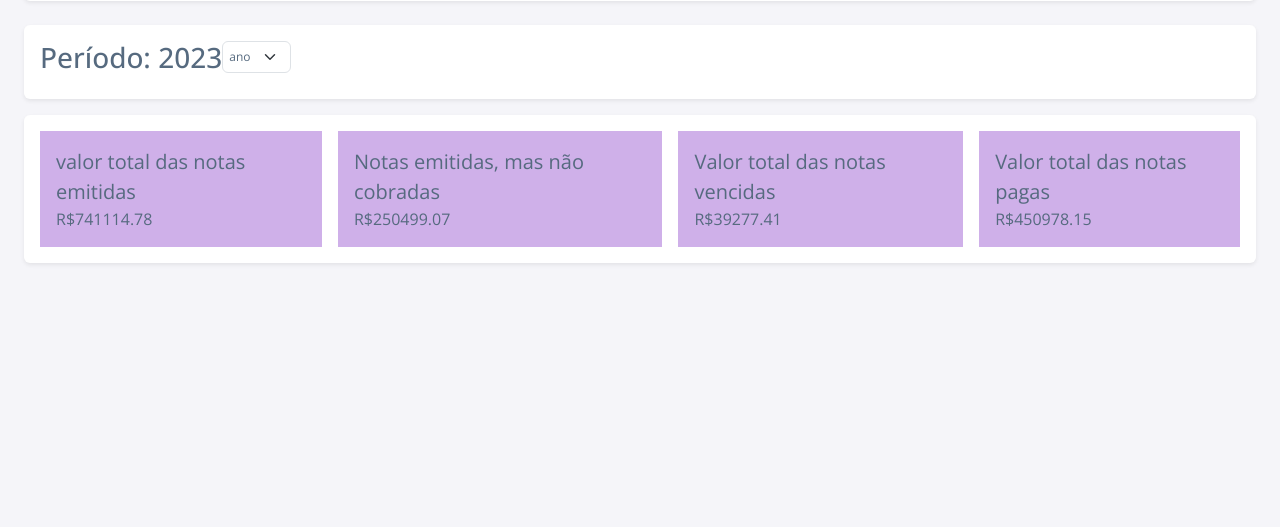
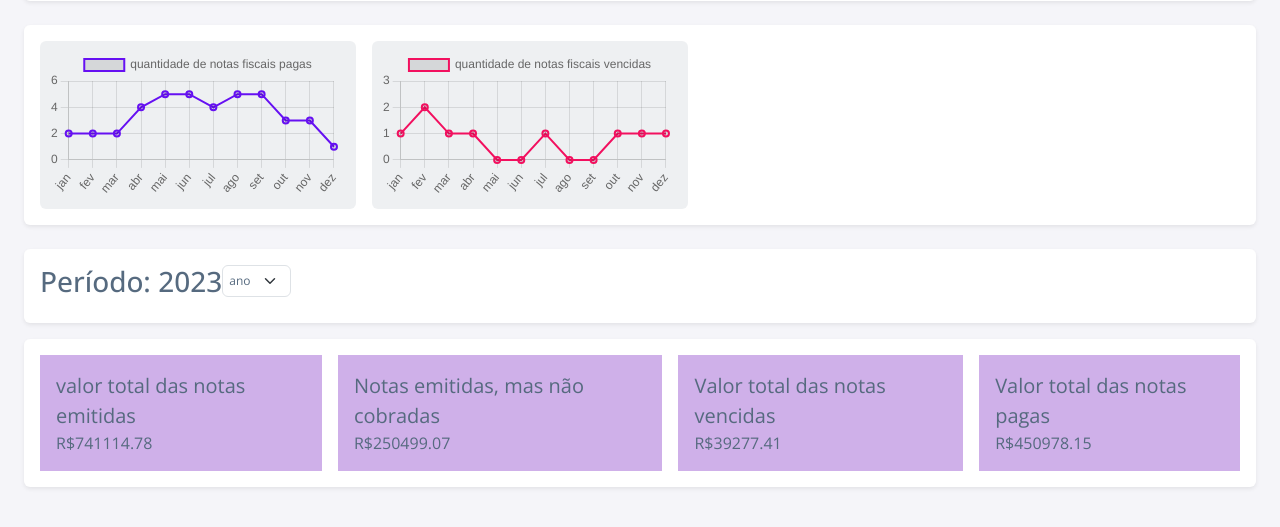
Before and after one commit to limasthays/finances-system, a website: page index.html in a window 1280 px wide. Shown: the part 93-620 px from the top of the page. Drawn offline with nearby package versions, Linux system fonts and the light colour scheme.

Commit message:
adding charts in dashboard page

```diff
--- /dev/null
+++ b/assets/components/charts/debtsChart.js
@@ -0,0 +1,87 @@
+const expiredInvoicesData = data.filter(item => item.status === "vencida")
+
+const expiredAmountByMonth = {
+	"jan": 0,
+	"fev": 0,
+	"mar": 0,
+	"abr": 0,
+	"mai": 0,
+	"jun": 0,
+	"jul": 0,
+	"ago": 0,
+	"set": 0,
+	"out": 0,
+	"nov": 0,
+	"dez": 0
+}
+
+const gettingExpiredAmount = expiredInvoicesData.forEach(item => {
+	const splittedMonth = item.emissao.split("/")[1]
+
+	switch (splittedMonth) {
+		case "01":
+			expiredAmountByMonth.jan++
+			break
+		case "02":
+			expiredAmountByMonth.fev++
+			break
+		case "03":
+			expiredAmountByMonth.mar++
+			break
+		case "04":
+			expiredAmountByMonth.abr++
+			break
+		case "05":
+			expiredAmountByMonth.mai++
+			break
+		case "06":
+			expiredAmountByMonth.jun++
+			break
+		case "07":
+			expiredAmountByMonth.jul++
+			break
+		case "08":
+			expiredAmountByMonth.ago++
+			break
+		case "09":
+			expiredAmountByMonth.set++
+			break
+		case "10":
+			expiredAmountByMonth.out++
+			break
+		case "11":
+			expiredAmountByMonth.nov++
+			break
+		case "12":
+			expiredAmountByMonth.dez++
+			break
+		default:
+			break
+
+	}
+})
+
+const debtsAmount = Object.values(expiredAmountByMonth)
+
+const ctxDebts = document.getElementById("dividas")
+
+new Chart(ctxDebts, {
+	type: 'line',
+    data: {
+      labels: ["jan", "fev", "mar", "abr", "mai", "jun", "jul", "ago", "set", "out", "nov", "dez"],
+      datasets: [{
+        label: 'quantidade de notas fiscais vencidas',
+        data: debtsAmount,
+				borderColor: "rgb(242, 16, 95)",
+        borderWidth: 2,
+      }]
+    },
+    options: {
+      scales: {
+        y: {
+					suggestedMax: 3,
+          beginAtZero: true
+        }
+      }
+    }
+})
--- /dev/null
+++ b/assets/components/charts/revenueChart.js
@@ -0,0 +1,87 @@
+const paidInvoicesData = data.filter(item => item.status === "paga")
+
+const paidAmountByMonth = {
+	"jan": 0,
+	"fev": 0,
+	"mar": 0,
+	"abr": 0,
+	"mai": 0,
+	"jun": 0,
+	"jul": 0,
+	"ago": 0,
+	"set": 0,
+	"out": 0,
+	"nov": 0,
+	"dez": 0
+}
+
+const gettingPaidAmount = paidInvoicesData.forEach(item => {
+	const splittedMonth = item.emissao.split("/")[1]
+
+	switch (splittedMonth) {
+		case "01":
+			paidAmountByMonth.jan++
+			break
+		case "02":
+			paidAmountByMonth.fev++
+			break
+		case "03":
+			paidAmountByMonth.mar++
+			break
+		case "04":
+			paidAmountByMonth.abr++
+			break
+		case "05":
+			paidAmountByMonth.mai++
+			break
+		case "06":
+			paidAmountByMonth.jun++
+			break
+		case "07":
+			paidAmountByMonth.jul++
+			break
+		case "08":
+			paidAmountByMonth.ago++
+			break
+		case "09":
+			paidAmountByMonth.set++
+			break
+		case "10":
+			paidAmountByMonth.out++
+			break
+		case "11":
+			paidAmountByMonth.nov++
+			break
+		case "12":
+			paidAmountByMonth.dez++
+			break
+		default:
+			break
+
+	}
+})
+
+const revenueAmount = Object.values(paidAmountByMonth)
+
+const ctxRevenue = document.getElementById("receita")
+
+new Chart(ctxRevenue, {
+	type: 'line',
+    data: {
+      labels: ["jan", "fev", "mar", "abr", "mai", "jun", "jul", "ago", "set", "out", "nov", "dez"],
+      datasets: [{
+        label: 'quantidade de notas fiscais pagas',
+        data: revenueAmount,
+				borderColor: "rgb(102, 16, 242)",
+        borderWidth: 2,
+      }]
+    },
+    options: {
+      scales: {
+        y: {
+          beginAtZero: true,
+					suggestedMax: 6,
+        }
+      }
+    }
+})
--- a/assets/styles/dashboard.css
+++ b/assets/styles/dashboard.css
@@ -14,3 +14,7 @@
 	font-size: 12px;
 	padding: 6px;
 }
+
+.canva-card{
+	background-color: #566a7f1a;
+}
--- a/index.html
+++ b/index.html
@@ -17,6 +17,16 @@
 
 			<div class="layout-page d-flex flex-column gap-4 m-4 w-100">
 				<div class="header" name="Dashboard"></div>
+
+				<!-- gráficos -->
+				<div class="d-flex gap-3 bg-white shadow-sm p-3 rounded" style="height: 200px;">
+					<div class="canva-card rounded p-2">
+						<canvas id="receita"></canvas>
+					</div>
+					<div class="canva-card rounded p-2">
+						<canvas id="dividas"></canvas>
+					</div>
+				</div>
 
 				<div class="d-flex flex-column gap-3">
 						<div class="bg-white shadow-sm p-3 rounded">
@@ -74,6 +84,9 @@
 	<script src="assets/scripts/getLayout.js"></script>
 	<script src="assets/data/data.js"></script>
 	<script src="assets/scripts/dashboardFilters.js"></script>
+	<script src="https://cdn.jsdelivr.net/npm/chart.js"></script>
+	<script src="assets/components/charts/debtsChart.js"></script>
+	<script src="assets/components/charts/revenueChart.js"></script>
 </body>
 
 </html>
```
